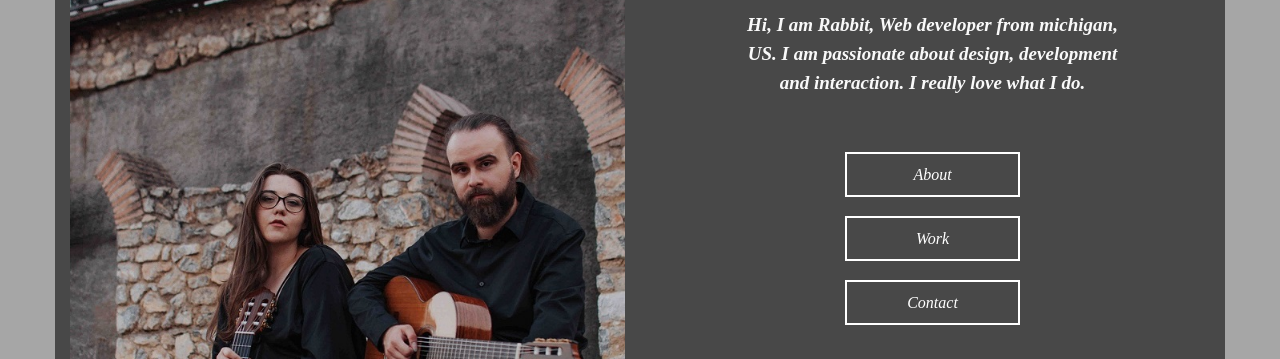
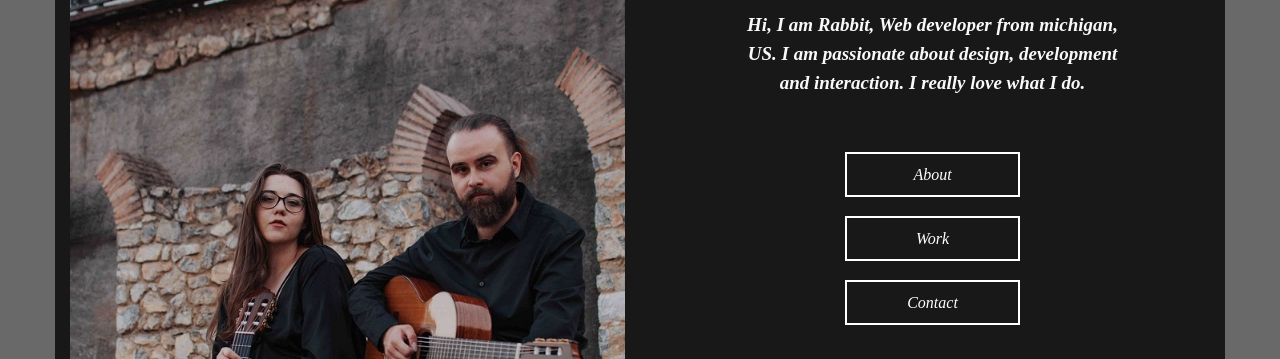
Before and after one commit to BogdanAndrijevski/website-2, a plain HTML site: page index.html in a window 1280 px wide. Shown: the part 75-434 px from the top of the page. Drawn offline with nearby package versions, Linux system fonts and the light colour scheme.

Commit message:
Descriptive commit message 14

```diff
--- a/assets/css/main.css
+++ b/assets/css/main.css
@@ -10,12 +10,12 @@ html, body {
 
 /* asdasd */
 body{
-	background-color: #63636390;
+	background-color: #696969;
 	font-family: "Crimson Text";
 }
 
 .main{
-	background: #00000090;
+	background: #181818;
 }
 
 .home-description{
--- a/index.html
+++ b/index.html
@@ -142,7 +142,7 @@
                 </div>
             </div>
 
-            <footer class="text-center">
+            <!-- <footer class="text-center">
                 <div class="container bottom">
                     <div class="row">
                         <div class="col-sm-12">
@@ -150,7 +150,7 @@
                         </div>
                     </div>
                 </div>
-            </footer>
+            </footer> -->
 
         </div>                                                              <!-- Contact ends here -->
 
```
